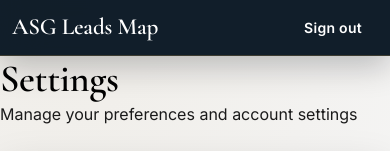
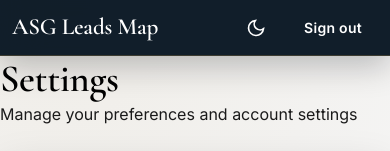
Before and after one commit to gar2lew/ASG-Leads-Map, a React (Vite) app: page /settings in a window 390 px wide. Shown: the top 151 px of the page. Built offline with nearby package versions, Linux system fonts and the light colour scheme.

Commit message:
feat: polish theme controls across responsive layout

```diff
--- a/src/components/Layout.css
+++ b/src/components/Layout.css
@@ -250,8 +250,8 @@
   .header__logo { min-height: 44px; }
   .header__logo-text { display: inline; font-size: var(--asg-text-body); }
   .header__user-info,
-  .header__actions .header__theme-toggle,
   .header__nav { display: none; }
+  .header__theme-toggle { display: inline-flex; }
   .app__main { min-height: 0; padding-bottom: calc(62px + env(safe-area-inset-bottom)); }
   .app__content.container { max-width: none; min-height: 0; padding: 0; }
   .app__footer { display: none; }
--- a/src/components/Layout.tsx
+++ b/src/components/Layout.tsx
@@ -1,8 +1,9 @@
-import type { ReactNode } from 'react'
+import { useState, type ReactNode } from 'react'
 import { Outlet, NavLink } from 'react-router-dom'
 import { useCurrentUser, getAuthService } from '../auth'
 import { canViewReports, canManageSettings, canManageUsers, roleLabel } from '../domain'
 import './Layout.css'
+import { initialiseTheme, nextTheme, type AppTheme } from '../theme'
 
 interface LayoutProps {
   children?: ReactNode
@@ -10,6 +11,7 @@
 
 export function Layout({ children }: LayoutProps) {
   const currentUser = useCurrentUser()
+  const [theme, setTheme] = useState<AppTheme>(() => initialiseTheme())
   const showReports = canViewReports(currentUser.role)
   const showSettings = canManageSettings(currentUser.role)
   const showAdminUsers = canManageUsers(currentUser.role)
@@ -20,6 +22,13 @@
     } catch (error) {
       console.error('Sign out failed:', error)
     }
+  }
+
+  const handleThemeToggle = () => {
+    const updatedTheme = nextTheme(theme)
+    setTheme(updatedTheme)
+    document.documentElement.setAttribute('data-theme', updatedTheme)
+    localStorage.setItem('asg-theme', updatedTheme)
   }
 
   return (
@@ -91,6 +100,9 @@
               className="btn btn--ghost btn--sm header__theme-toggle"
               aria-label="Toggle theme"
               type="button"
+              onClick={handleThemeToggle}
+              title={`Switch to ${nextTheme(theme).replace('-', ' ')} theme`}
+              aria-pressed={theme !== 'light'}
             >
               <svg className="icon icon--sun" viewBox="0 0 24 24" fill="none" stroke="currentColor" strokeWidth="2" aria-hidden="true">
                 <circle cx="12" cy="12" r="5" />
--- a/src/pages/SettingsPage.tsx
+++ b/src/pages/SettingsPage.tsx
@@ -1,17 +1,13 @@
 import { useState, useEffect } from 'react'
 import { canManageSettings } from '../domain'
 import { useCurrentUser } from '../auth'
+import { initialiseTheme, type AppTheme } from '../theme'
 import './SettingsPage.css'
 
 export function SettingsPage() {
   const currentUser = useCurrentUser()
   const hasSettingsAccess = canManageSettings(currentUser.role)
-  const [theme, setTheme] = useState<'light' | 'dark' | 'high-contrast'>(() => {
-    if (typeof window !== 'undefined') {
-      return (localStorage.getItem('asg-theme') as 'light' | 'dark' | 'high-contrast') || 'light'
-    }
-    return 'light'
-  })
+  const [theme, setTheme] = useState<AppTheme>(() => initialiseTheme())
   const [notifications, setNotifications] = useState(true)
   const [autoSync, setAutoSync] = useState(true)
   const [syncInterval, setSyncInterval] = useState(15)
--- a/src/theme.ts
+++ b/src/theme.ts
@@ -3,6 +3,11 @@
 export type AppTheme = (typeof APP_THEMES)[number]
 
 export const DEFAULT_THEME: AppTheme = 'high-contrast'
+
+export function nextTheme(theme: AppTheme): AppTheme {
+  const index = APP_THEMES.indexOf(theme)
+  return APP_THEMES[(index + 1) % APP_THEMES.length] ?? DEFAULT_THEME
+}
 
 export function resolveInitialTheme(savedTheme: string | null): AppTheme {
   return APP_THEMES.includes(savedTheme as AppTheme)
```
Also changed, not shown: 1 other file (tests, documents, lock files or other folders).
